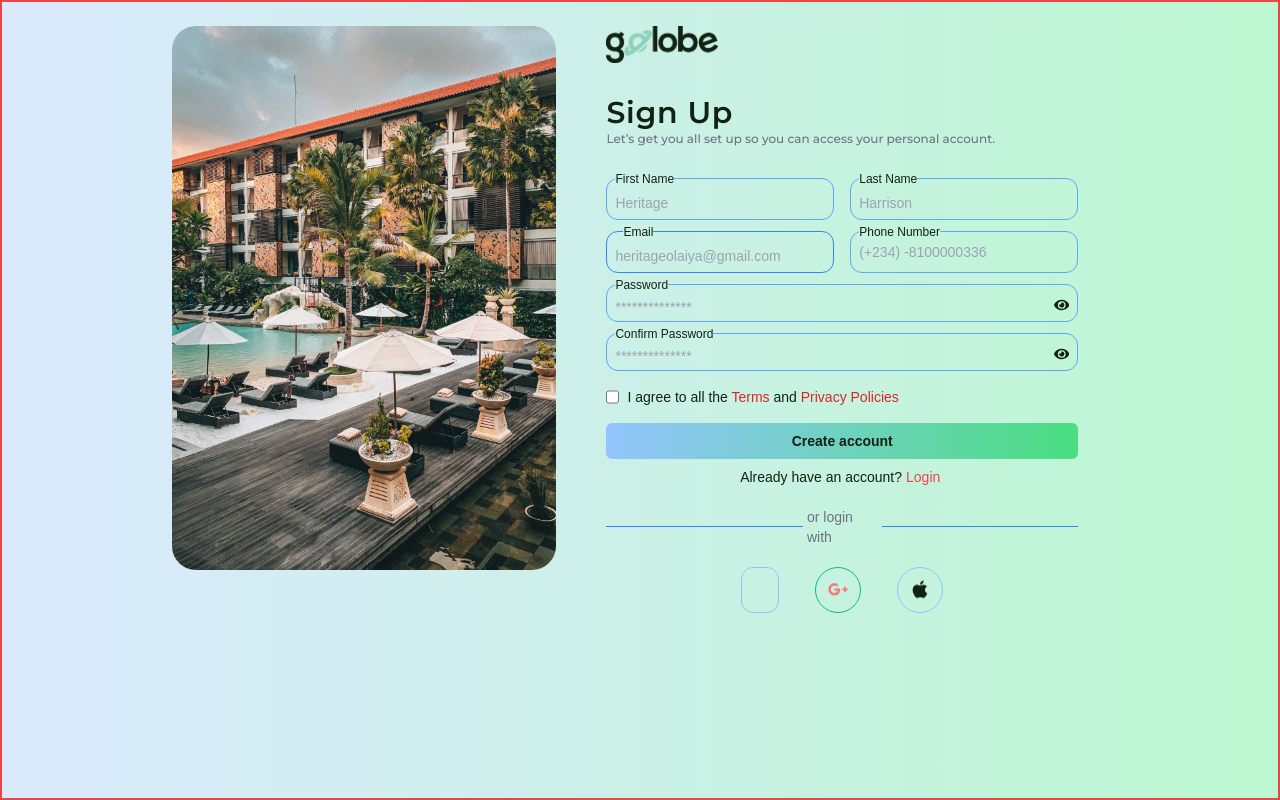
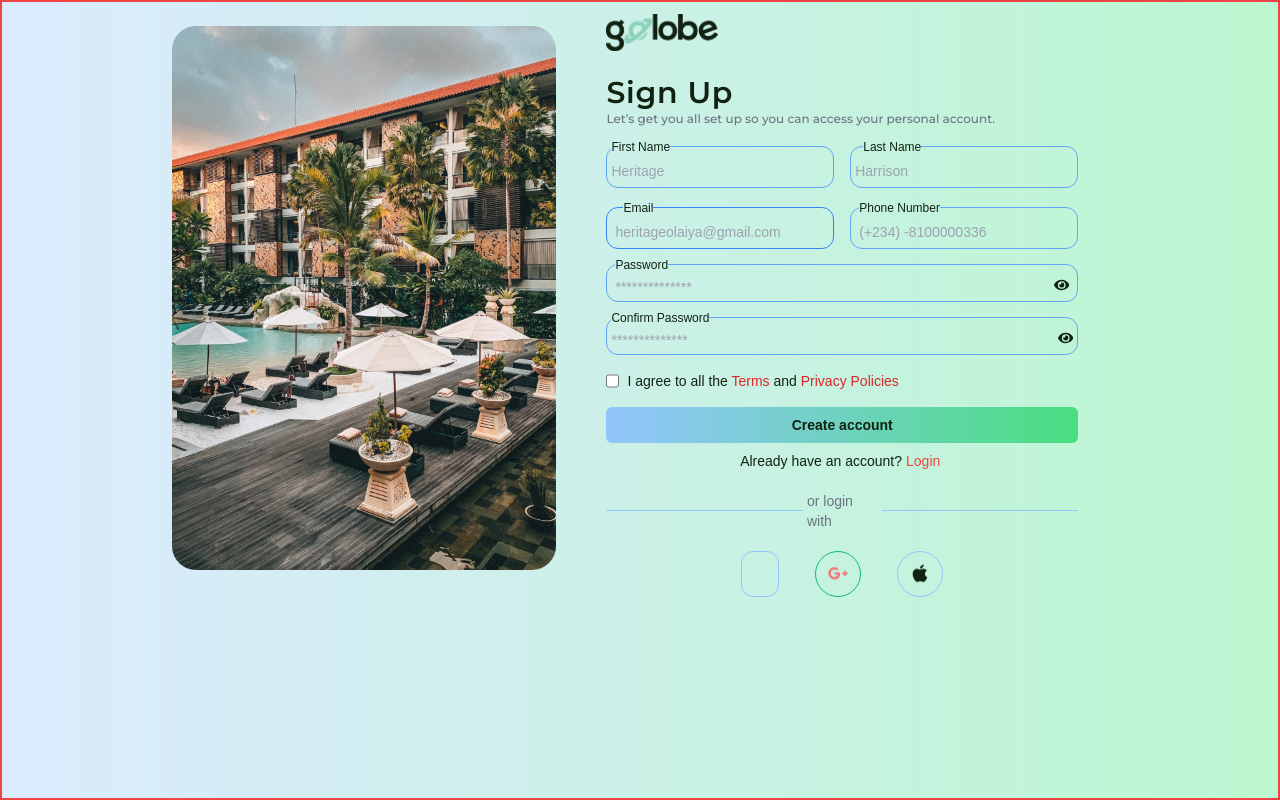
Before and after one commit to Heritagify/Travelling-Website, a React (Vite) app: page /signUp in a window 1280 px wide. Built offline with nearby package versions, Linux system fonts and the light colour scheme; some icons are missing; a web font is replaced by a local one.

Commit message:
i am now done with the signup page for now

```diff
--- a/src/SignUp.jsx
+++ b/src/SignUp.jsx
@@ -59,71 +59,123 @@ const SignUp = () => {
         />
       </div>
 
-      <div className={`w-2/3 p-6 px-10 text-blackGreen ${fadeIn ? 'opacity-100' : 'opacity-0'}`}>
-        <img src={logo} className='w-28 mb-8' alt="Logo" />
+      <div className={`w-2/3 p-3 px-10 text-blackGreen ${fadeIn ? 'opacity-100' : 'opacity-0'}`}>
+        <img src={logo} className='w-28 mb-6' alt="Logo" />
 
         <div className="">
           <div>
             <h1 className='text-2xl md:text-3xl tracking-wide font-semibold font-monts'>Sign Up</h1>
-            <p className='text-xs text-gray-500 font-monts pb-6 font-medium'>Let’s get you all set up so you can access your personal account.</p>
+            <p className='text-xs text-gray-500 font-monts pb-3 font-medium'>Let’s get you all set up so you can access your personal account.</p>
           </div>
 
-          <form className="space-y-1 onSubmit={formik.handleSubmit}">
+          <form className="space-y-3 onSubmit={formik.handleSubmit}">
             <div className="flex gap-4">
 
-              <fieldset className="w-1/2 p-1 border border-blue-400 rounded-xl px-2">
+            <div className="w-1/2">
+              <div>
+                <fieldset className="p-1 border border-blue-400 rounded-xl">
                   <legend className="text-xs">First Name</legend>
-                <input id="firstName"
-                  className={`w-full bg-transparent text-sm text-gray-800 outline-none ${formik.touched.firstName && formik.errors.firstName ? 'border-red-500' : ''}`}
+                  <input
+                    id="firstName"
+                    className={`w-full bg-transparent text-sm text-gray-800 outline-none ${
+                      formik.touched.firstName && formik.errors.firstName
+                        ? 'border-red-500'
+                        : ''
+                    }`}
                     placeholder="Heritage"
                     {...formik.getFieldProps('firstName')}
                   />
-                {formik.touched.firstName && formik.errors.firstName && <p className="text-xs text-red-500">{formik.errors.firstName}</p>}
                 </fieldset>
+                {formik.touched.firstName && formik.errors.firstName && (
+                  <p className="text-xs text-red-500">{formik.errors.firstName}</p>
+                )}
+              </div>
+            </div>
 
-              <fieldset className="w-1/2 border border-blue-400 rounded-xl p-1 px-2">
-                <legend className="text-xs">Last Name</legend>
-                <input id="lastName"
-                  className={`w-full bg-transparent text-sm text-gray-800 outline-none ${formik.touched.lastName && formik.errors.lastName ? 'border-red-500' : ''}`}
+                <div className="w-1/2">
+                  <div>
+                    <fieldset className="border border-blue-400 rounded-xl p-1">
+                      <legend className="text-xs mx-2">Last Name</legend>
+                      <input
+                        id="lastName"
+                        className={`w-full bg-transparent text-sm text-gray-800 outline-none ${
+                          formik.touched.lastName && formik.errors.lastName
+                            ? 'border-red-500'
+                            : ''
+                        }`}
                         placeholder="Harrison"
                         {...formik.getFieldProps('lastName')}
                       />
-                {formik.touched.lastName && formik.errors.lastName && <p className="text-xs text-red-500">{formik.errors.lastName}</p>}
                     </fieldset>
+                    {formik.touched.lastName && formik.errors.lastName && (
+                      <p className="text-xs text-red-500">{formik.errors.lastName}</p>
+                    )}
+                  </div>
+              </div>
           </div>
 
+
+
+          <div>
   <div className="flex gap-4">
-              <fieldset className="w-1/2 border border-blue-500 rounded-xl p-1 px-2">
+    <div className="w-1/2">
+      <div>
+        <fieldset className="border border-blue-500 rounded-xl p-1 px-2">
           <legend className="text-xs mx-2">Email</legend>
-                <input id="email"
+          <input
+            id="email"
             type="email"
-                  className={`w-full bg-transparent text-sm text-gray-800 outline-none ${formik.touched.lastName && formik.errors.lastName ? 'border-red-500' : ''}`}
+            className={`w-full bg-transparent text-sm text-gray-800 outline-none ${
+              formik.touched.email && formik.errors.email
+                ? 'border-red-500'
+                : ''
+            }`}
             placeholder="heritageolaiya@gmail.com"
             {...formik.getFieldProps('email')}
           />
-                {formik.touched.email && formik.errors.email && <p className="text-xs text-red-500">{formik.errors.email}</p>}
         </fieldset>
+        {formik.touched.email && formik.errors.email && (
+          <p className="text-xs text-red-500">{formik.errors.email}</p>
+        )}
+      </div>
+    </div>
 
-              <fieldset className="w-1/2 border border-blue-400 rounded-xl px-2">
+    <div className="w-1/2">
+      <div>
+        <fieldset className="border border-blue-400 rounded-xl p-1 px-2">
           <legend className="text-xs">Phone Number</legend>
-                <input id="phoneNumber"
-                      type='tel'
+          <input
+            id="phoneNumber"
+            type="tel"
             inputMode="numeric"
             pattern="[0-9]*"
-                      className={`w-full bg-transparent text-sm text-gray-800 outline-none ${formik.touched.phoneNumber && formik.errors.phoneNumber ? 'border-red-500' : ''}`}
+            className={`w-full bg-transparent text-sm text-gray-800 outline-none ${
+              formik.touched.phoneNumber && formik.errors.phoneNumber
+                ? 'border-red-500'
+                : ''
+            }`}
             placeholder="(+234) -8100000336"
             {...formik.getFieldProps('phoneNumber')}
           />
-                {formik.touched.phoneNumber && formik.errors.phoneNumber && <p className="text-xs text-red-500">{formik.errors.phoneNumber}</p>}
         </fieldset>
+        {formik.touched.phoneNumber && formik.errors.phoneNumber && (
+          <p className="text-xs text-red-500">{formik.errors.phoneNumber}</p>
+        )}
+      </div>
+    </div>
   </div>
 
-            <fieldset className="flex justify-between border border-blue-400 rounded-xl p-1 px-2">
+  <div className=" my-2">
+    <fieldset className="flex justify-between border border-blue-400 rounded-xl p-1 px-2 ">
       <legend className="text-xs">Password</legend>
       <input
         id="password"
         type={formik.values.showPassword1 ? 'text' : 'password'}
-                  className={`w-full bg-transparent text-sm text-gray-800 outline-none ${formik.touched.password && formik.errors.password ? 'border-red-500' : ''}`}
+        className={`w-full bg-transparent text-sm text-gray-800 outline-none ${
+          formik.touched.password && formik.errors.password
+            ? 'border-red-500'
+            : ''
+        }`}
         placeholder="**************"
         required
         {...formik.getFieldProps('password')}
@@ -133,15 +185,23 @@ const SignUp = () => {
       ) : (
         <FaEye className="cursor-pointer" onClick={togglePasswordVisibility1} />
       )}
-                {formik.touched.password && formik.errors.password && <p className="text-xs text-red-500">{formik.errors.password}</p>}
     </fieldset>
+    {formik.touched.password && formik.errors.password && (
+      <p className="text-xs text-red-500">{formik.errors.password}</p>
+    )}
+  </div>
 
-            <fieldset className="flex justify-between border border-blue-400 rounded-xl p-1 px-2">
+  <div className="2">
+    <fieldset className="flex justify-between border border-blue-400 rounded-xl p-1 px-">
       <legend className="text-xs">Confirm Password</legend>
       <input
         id="confirmPassword"
         type={formik.values.showPassword2 ? 'text' : 'password'}
-                className={`w-full bg-transparent text-sm text-gray-800 outline-none ${formik.touched.confirmPassword && formik.errors.confirmPassword ? 'border-red-500' : ''}`}
+        className={`w-full bg-transparent text-sm text-gray-800 outline-none ${
+          formik.touched.confirmPassword && formik.errors.confirmPassword
+            ? 'border-red-500'
+            : ''
+        }`}
         placeholder="**************"
         {...formik.getFieldProps('confirmPassword')}
       />
@@ -150,8 +210,13 @@ const SignUp = () => {
       ) : (
         <FaEye className="cursor-pointer" onClick={togglePasswordVisibility2} />
       )}
-              {formik.touched.confirmPassword && formik.errors.confirmPassword && <p className="text-xs text-red-500">{formik.errors.confirmPassword}</p>}
     </fieldset>
+    {formik.touched.confirmPassword && formik.errors.confirmPassword && (
+      <p className="text-xs text-red-500">{formik.errors.confirmPassword}</p>
+    )}
+  </div>
+</div>
+
           </form>
 
           <div className='flex gap-2 mt-4'>
@@ -161,10 +226,10 @@ const SignUp = () => {
                 className={` bg-transparent text-sm text-gray-800 outline-none ${formik.touched.agreeCheckbox && formik.errors.agreeCheckbox ? 'border-red-500' : ''}`}
                 {...formik.getFieldProps('agreeCheckbox')}
             />
-                {formik.touched.agreeCheckbox && formik.errors.agreeCheckbox && <p className="text-xs text-red-500">{formik.errors.agreeCheckbox}</p>}
             <label htmlFor="agreeCheckbox" className='text-monts text-sm'>
               I agree to all the <span className='text-red-600'>Terms</span> and <span className='text-red-600'>Privacy Policies</span>
             </label>
+                {formik.touched.agreeCheckbox && formik.errors.agreeCheckbox && <p className="text-xs text-red-500">{formik.errors.agreeCheckbox}</p>}
           </div>
 
           <div className='space-y-2 mt-4'>
@@ -175,9 +240,9 @@ const SignUp = () => {
               <Link to="/login" className='text-red-500 px-1'>Login</Link>
             </p>
             <div className="flex items-center py-3">
-              <div className="w-52 border-t border-blue-500"></div>
+              <div className="w-52 border-t border-blue-300"></div>
               <div className="mx-1 text-sm text-gray-500">or login with</div>
-              <div className="w-52 border-t border-blue-500"></div>
+              <div className="w-52 border-t border-blue-300"></div>
             </div>
 
             {/* -----------OTHER LOGIN OPTIONS----------- */}
```
Lines whose indentation alone changed are shown as unchanged.
